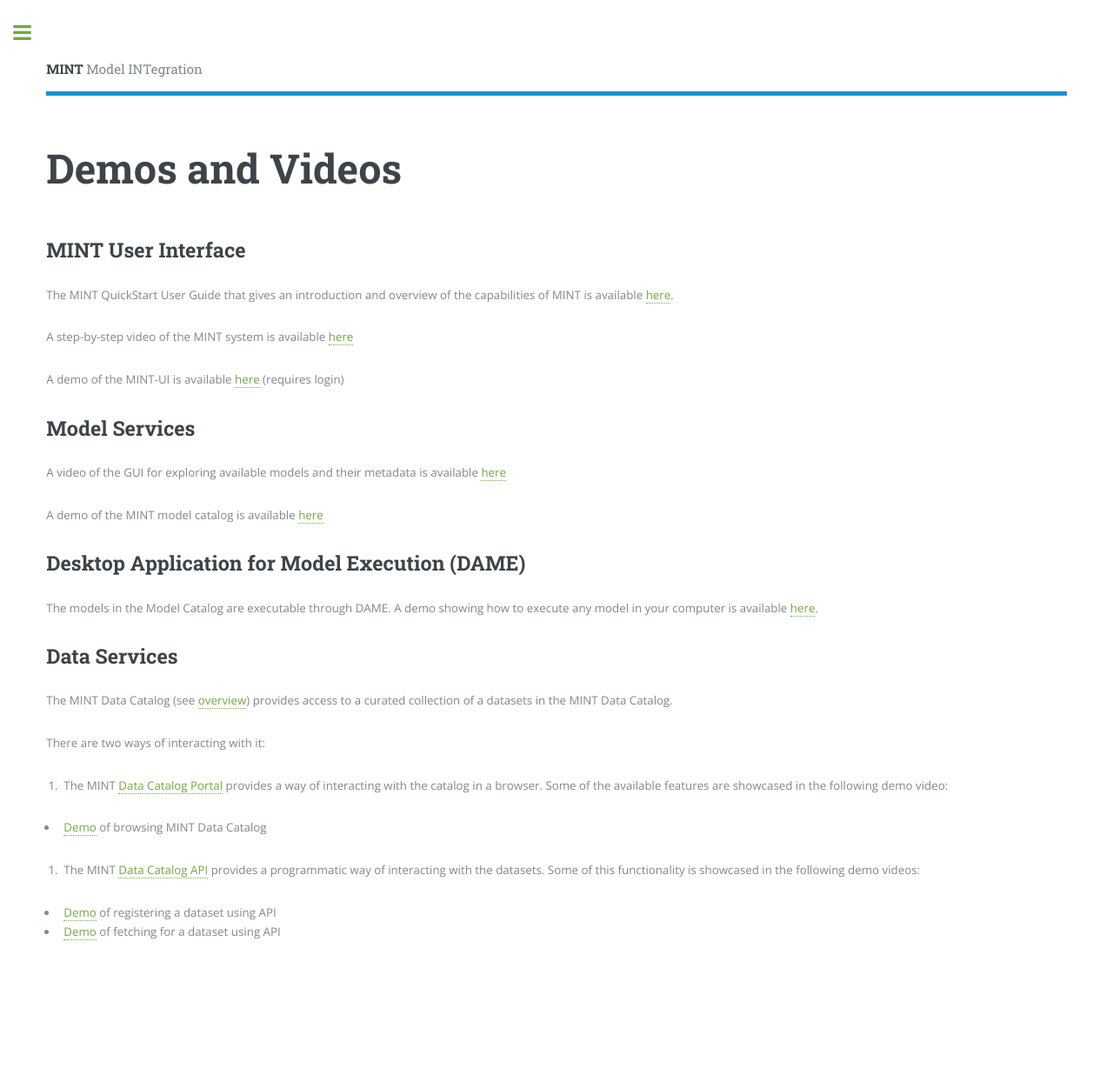
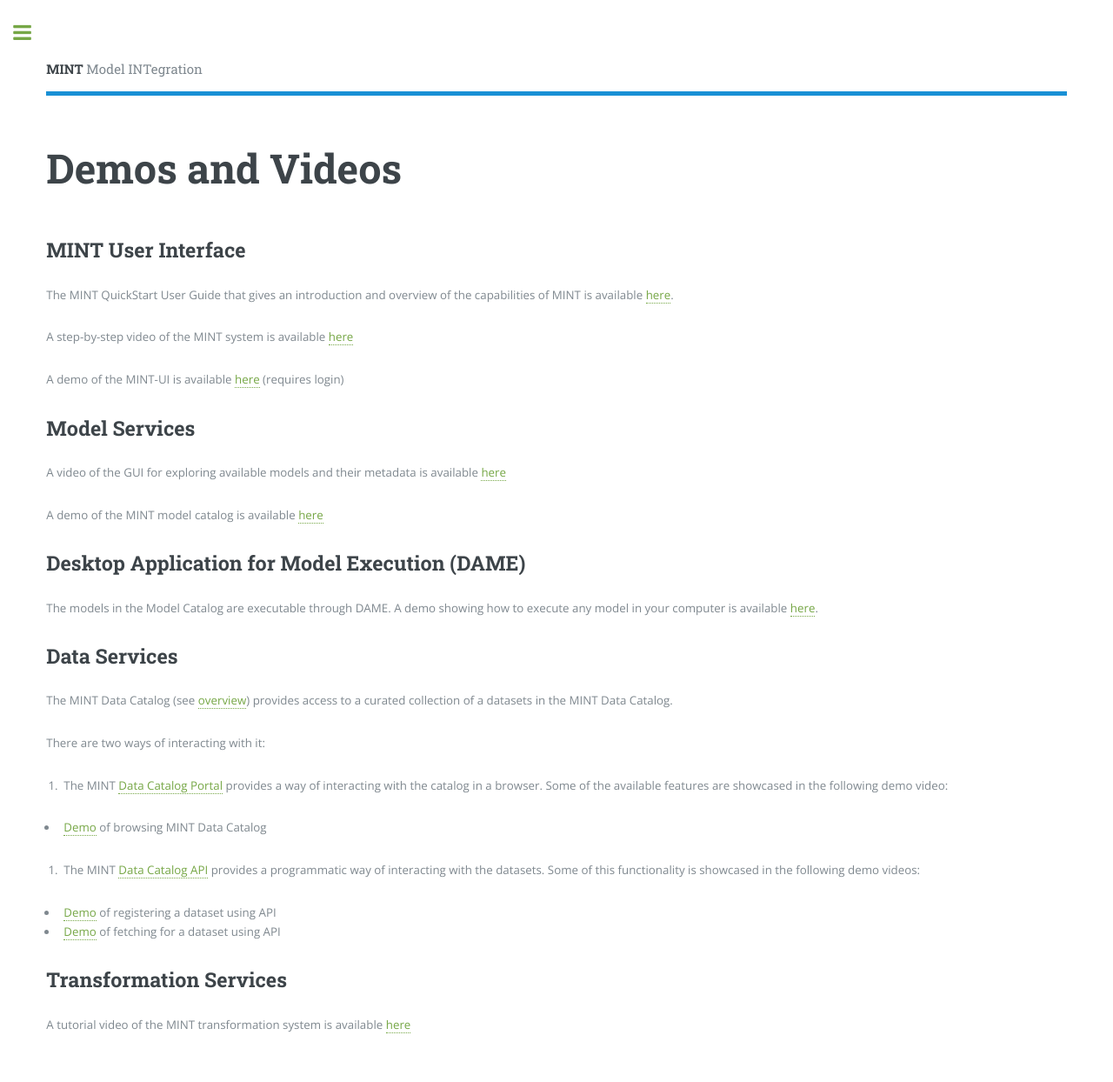
Before and after one commit to KnowledgeCaptureAndDiscovery/MINT, a Jekyll site: the page built from demo.md, in a window 1280 px wide. Shown: the whole page at 87% size. Built offline with Jekyll 4.4.1, drawn with Linux system fonts in a browser that asks for light colours; before the commit the page ends 1137 px from its top, so only the background shows below that.

Commit message:
Update demo.md

```diff
--- a/demo.md
+++ b/demo.md
@@ -35,3 +35,7 @@
 
   - [Demo](https://drive.google.com/open?id=1gpqJK0o2ewOIvOtAFi6GR8MnB7BjQTN8) of registering a dataset using API
   - [Demo](https://drive.google.com/open?id=1WQElosizMbStCVsRdMXPSsNtHSHKgNXq) of fetching for a dataset using API
+
+## Transformation Services
+
+A tutorial video of the MINT transformation system is available [here](https://drive.google.com/file/d/1YCPCV2dVbkju_haY8Gj9YxTUpADyMKhT/view)
```
